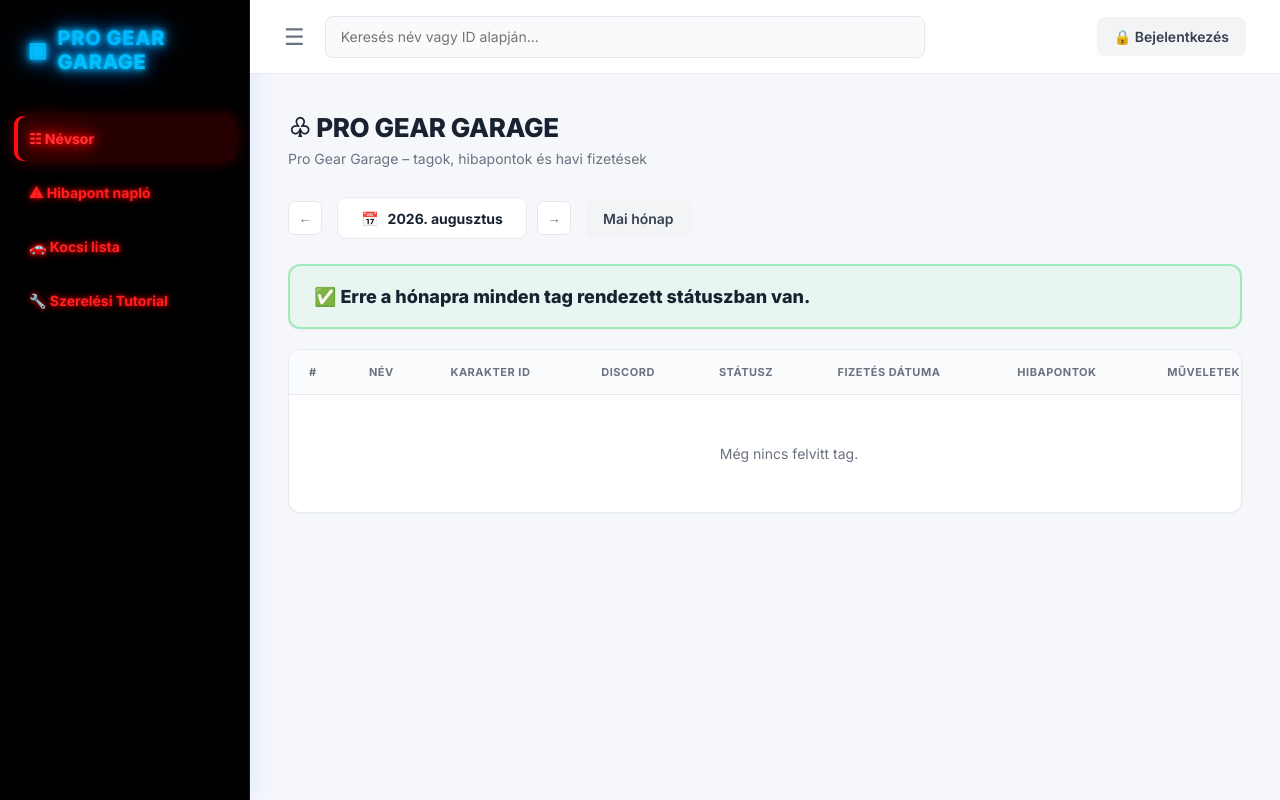
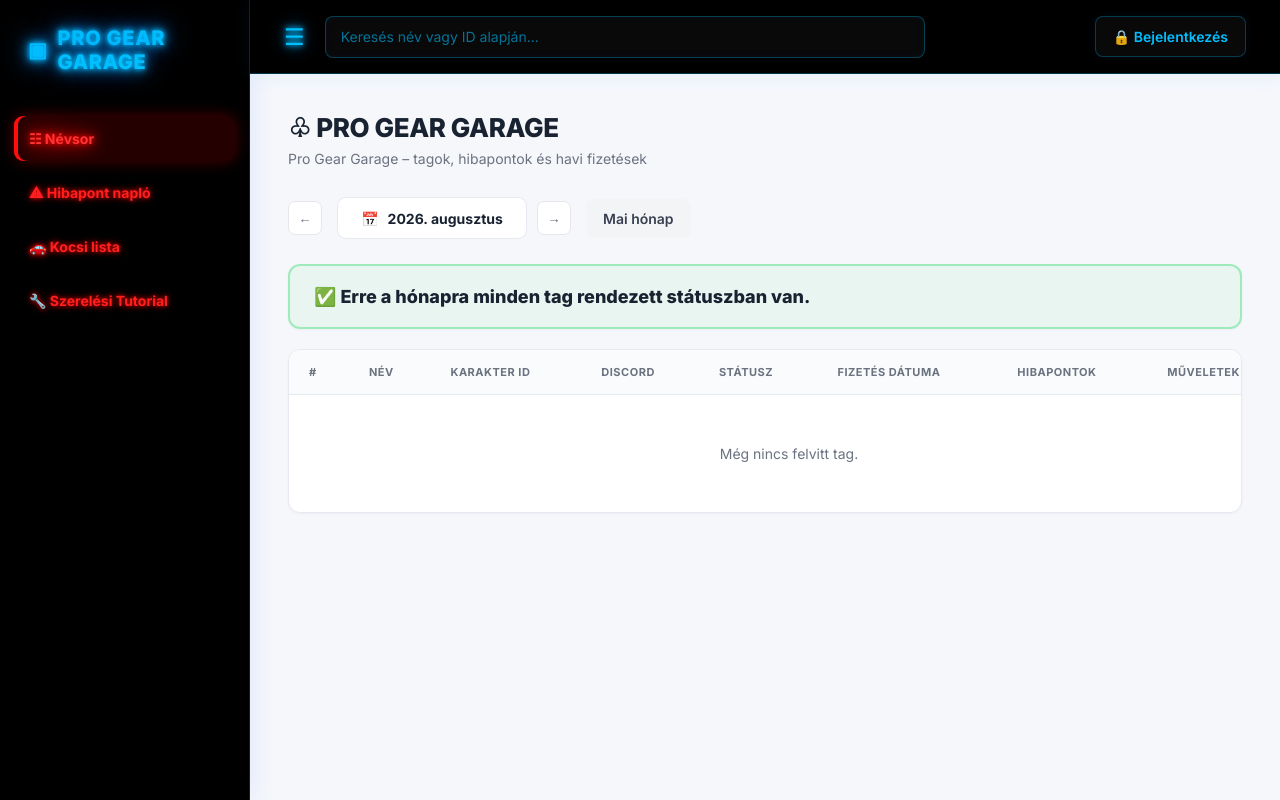
Before and after one commit to kismok/nevsor-weboldal, a Flask app: page / in a window 1280 px wide. Run offline with Flask 3, Linux system fonts and the light colour scheme; data that the repository does not hold is empty.

Commit message:
Update style.css

```diff
--- a/static/style.css
+++ b/static/style.css
@@ -1471,3 +1471,110 @@ input[type="checkbox"] {
     }
 
 }
+
+/* =====================================================
+   FEJLÉC / FELSŐ SÁV - PRO GEAR GARAGE TÉMA
+===================================================== */
+
+header {
+    background: #000000 !important;
+
+    border-bottom: 1px solid rgba(0, 191, 255, 0.28) !important;
+
+    box-shadow:
+        0 2px 18px rgba(0, 140, 255, 0.08);
+}
+
+
+.hamb {
+    color: #00bfff !important;
+
+    text-shadow:
+        0 0 5px #00bfff,
+        0 0 10px #00bfff,
+        0 0 18px rgba(0, 140, 255, 0.8);
+}
+
+
+/* Keresőmező */
+
+.search input {
+    background: #090909 !important;
+
+    color: #00bfff !important;
+
+    border: 1px solid rgba(0, 191, 255, 0.30) !important;
+
+    box-shadow:
+        inset 0 0 8px rgba(0, 100, 255, 0.06);
+
+    caret-color: #00bfff;
+}
+
+
+.search input::placeholder {
+    color: rgba(0, 191, 255, 0.58) !important;
+}
+
+
+.search input:focus {
+    background: #050505 !important;
+
+    color: #00bfff !important;
+
+    border-color: #00bfff !important;
+
+    box-shadow:
+        0 0 0 2px rgba(0, 191, 255, 0.12),
+        0 0 12px rgba(0, 160, 255, 0.22);
+}
+
+
+/* Bejelentkezett felhasználó */
+
+.logged-user {
+    color: #00bfff !important;
+
+    text-shadow:
+        0 0 5px #00bfff,
+        0 0 10px rgba(0, 191, 255, 0.75);
+}
+
+
+/* Kijelentkezés gomb */
+
+.auth-buttons .secondary {
+    background: #090909 !important;
+
+    color: #00bfff !important;
+
+    border: 1px solid rgba(0, 191, 255, 0.28) !important;
+
+    box-shadow:
+        0 0 8px rgba(0, 140, 255, 0.08);
+}
+
+
+.auth-buttons .secondary:hover {
+    background: rgba(0, 191, 255, 0.10) !important;
+
+    color: #39d4ff !important;
+
+    border-color: #00bfff !important;
+
+    box-shadow:
+        0 0 10px rgba(0, 191, 255, 0.25);
+}
+
+
+/* A fejléc jobb oldali része ne kapjon fehér hátteret */
+
+header .auth-buttons {
+    background: transparent !important;
+}
+
+
+header .logged-user,
+header .auth-buttons .secondary {
+    white-space: nowrap;
+}
```
